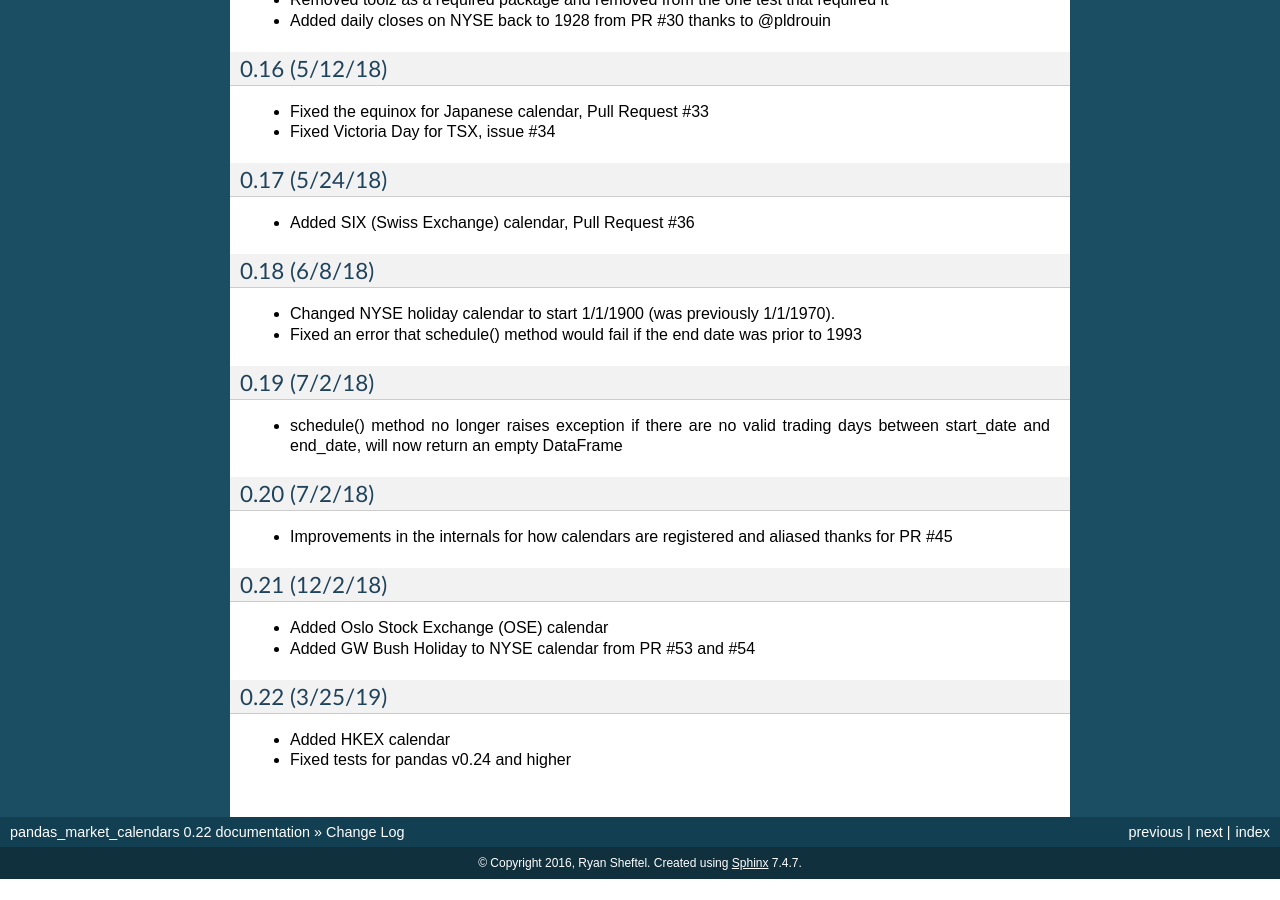
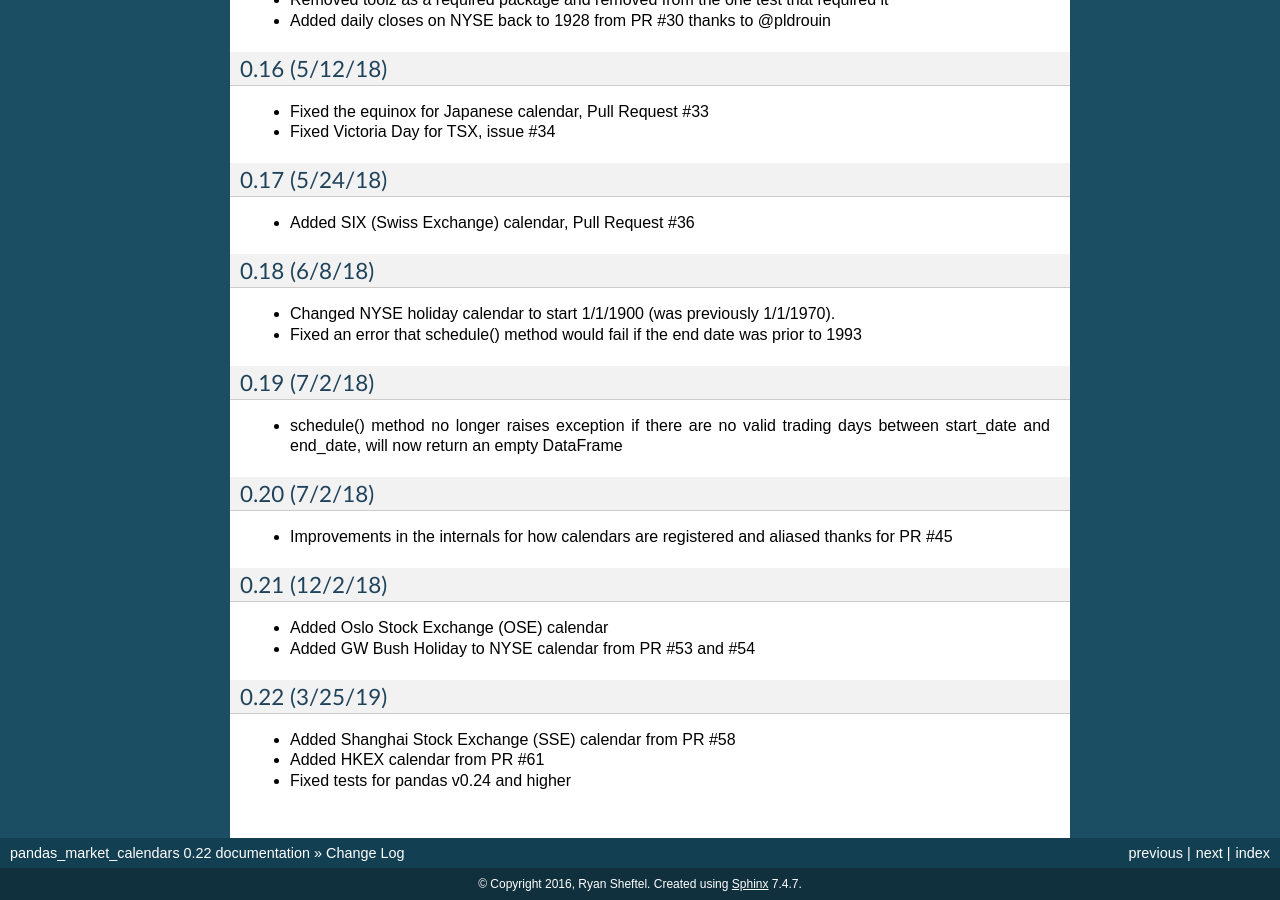
Before and after one commit to rsheftel/pandas_market_calendars, a Sphinx documentation site: the page built from docs/change_log.rst, in a window 1280 px wide and 900 px high, scrolled down 1505 px. Built offline with Sphinx 7.4.7, drawn with Linux system fonts in a browser that asks for light colours; before the commit the page ends 2384 px from its top, so only the background shows below that.

Commit message:
Add more documentation

```diff
--- a/docs/calendars.rst
+++ b/docs/calendars.rst
@@ -15,5 +15,6 @@
 Exchange  JPX    JPXExchangeCalendar     Yes        gabalese   mgellman-radix
 Exchange  SIX    SIXExchangeCalendar     Yes        oliverfu89
 Exchange  OSE    OSEExchangeCalendar     Yes        busteren
+Exchange  SSE    SSEExchangeCalendar     Yes        keli
 Exchange  HKEX   HKEXExchangeCalendar    Yes        1dot75cm
 ========= ====== ===================== ============ ========== ==============
--- a/docs/change_log.rst
+++ b/docs/change_log.rst
@@ -95,5 +95,6 @@
 
 0.22 (3/25/19)
 ~~~~~~~~~~~~~~
-- Added HKEX calendar
+- Added Shanghai Stock Exchange (SSE) calendar from PR #58
+- Added HKEX calendar from PR #61
 - Fixed tests for pandas v0.24 and higher
```
